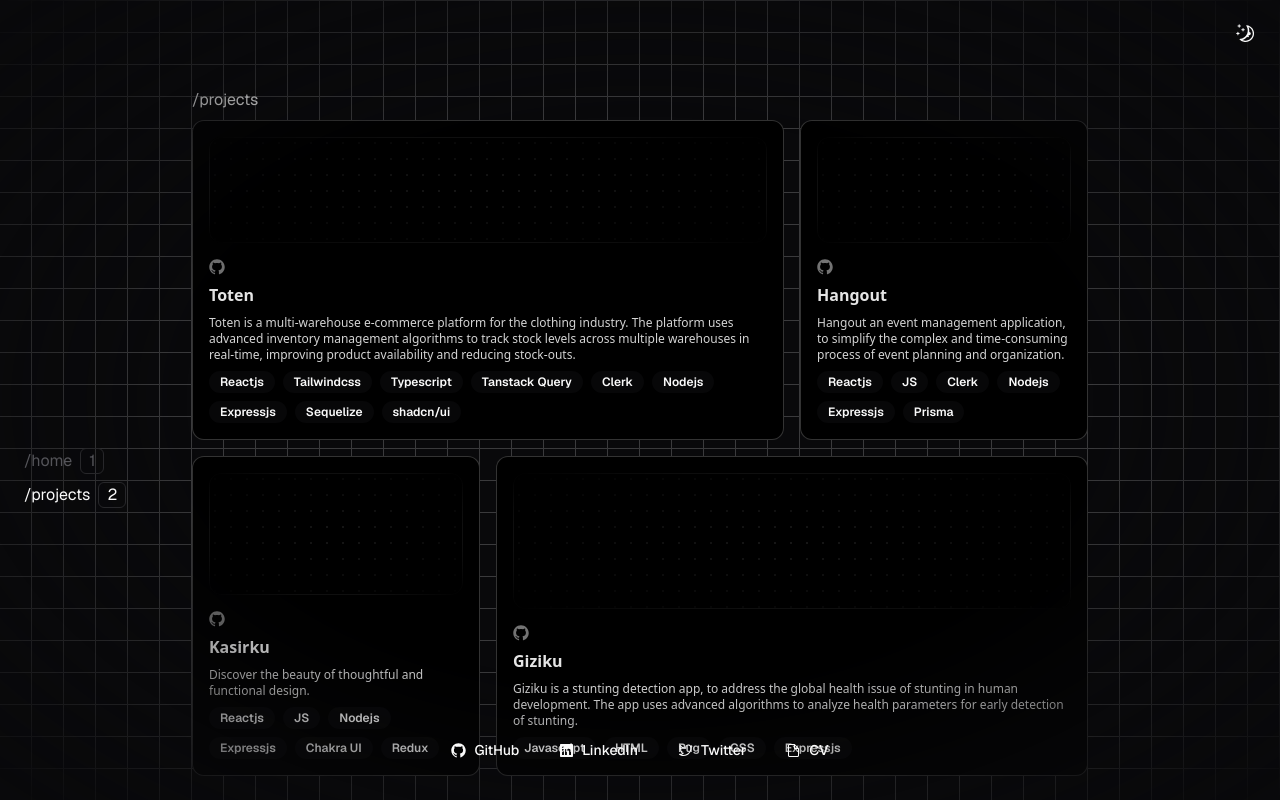
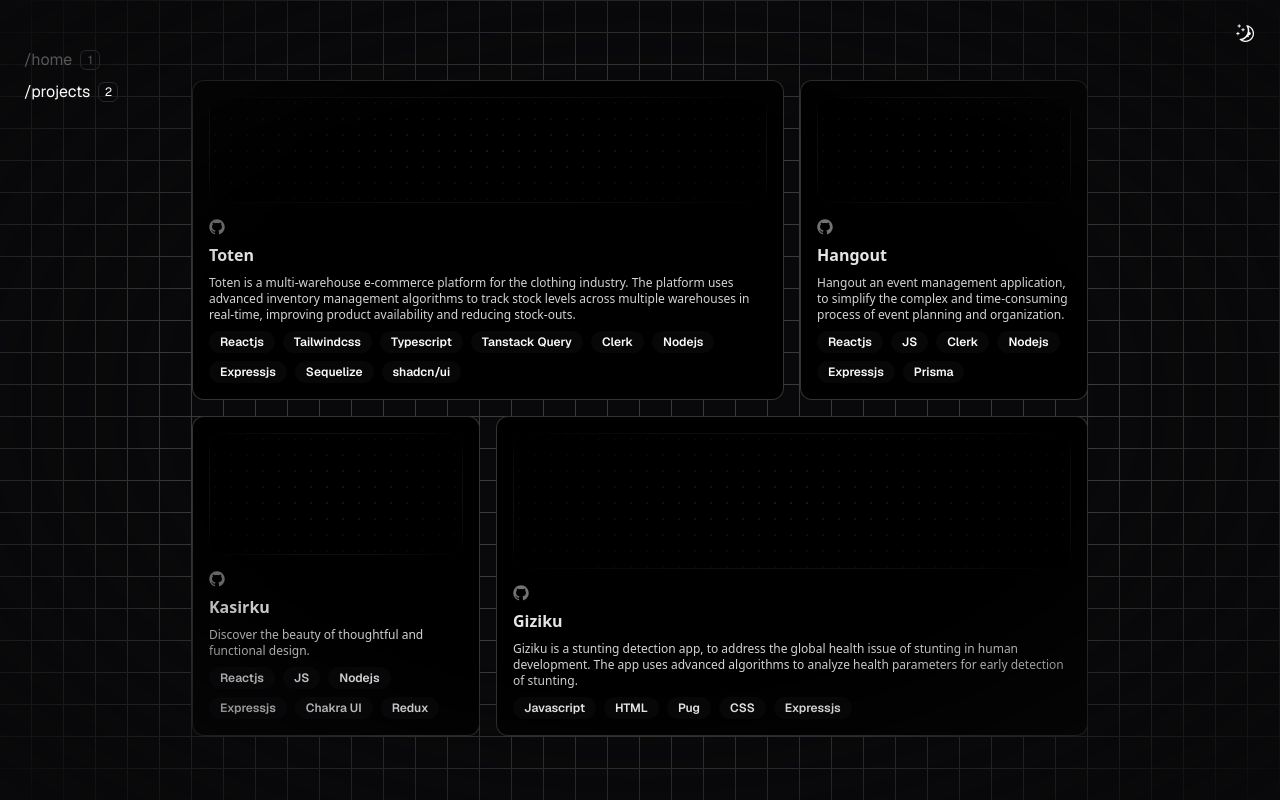
Before and after one commit to putuhema/phema.dev, a Next.js app: page /projects in a window 1280 px wide. Built offline with nearby package versions, Linux system fonts and the light colour scheme.

Commit message:
fix: footer & nav

```diff
--- a/app/page.tsx
+++ b/app/page.tsx
@@ -1,9 +1,7 @@
-import { ModeToggle } from "@/components/mode-toggle";
-import { buttonVariants } from "@/components/ui/button";
+import Footer from "@/components/footer";
 import { FollowerPointerCard } from "@/components/ui/following-pointer";
 import { Icon } from "@/components/ui/icon";
 import { TypewriterEffect } from "@/components/ui/typewritter";
-import { cn } from "@/lib/utils";
 
 export default function Home() {
   return (
@@ -20,6 +18,9 @@ export default function Home() {
           </div>
         </FollowerPointerCard>
       </div>
+      <div className="absolute bottom-0 left-1/2 transform -translate-x-1/2 p-4">
+        <Footer />
+      </div>
     </div>
   );
 }
--- a/app/projects/page.tsx
+++ b/app/projects/page.tsx
@@ -1,14 +1,12 @@
-import { cn } from "@/lib/utils";
 import React from "react";
 import { BentoGrid, BentoGridItem } from "@/components/ui/bento-grid";
-import { ClipboardIcon, FileIcon, GitHubLogoIcon, SunIcon, TableIcon } from "@radix-ui/react-icons";
+import { GitHubLogoIcon } from "@radix-ui/react-icons";
 
 export default function Page() {
   return (
     <main className="bg-background  dark:bg-grid-white/[0.2] bg-grid-black/[0.2] relative h-[100dvh]">
       <div className="absolute pointer-events-none inset-0 flex items-center justify-center bg-background [mask-image:radial-gradient(ellipse_at_center,transparent_50%,black)]"></div>
       <div className="max-w-4xl mx-auto pt-20 ">
-        <p className="my-2">/projects</p>
         <BentoGrid className="max-w-4xl mx-auto md:auto-rows-[20rem]">
           {items.map((item, i) => (
             <BentoGridItem
@@ -33,21 +31,33 @@ const Skeleton = () => (
 const items = [
   {
     title: "Toten",
-    description: "Toten is a multi-warehouse e-commerce platform for the clothing industry. The platform uses advanced inventory management algorithms to track stock levels across multiple warehouses in real-time, improving product availability and reducing stock-outs.",
+    description:
+      "Toten is a multi-warehouse e-commerce platform for the clothing industry. The platform uses advanced inventory management algorithms to track stock levels across multiple warehouses in real-time, improving product availability and reducing stock-outs.",
     header: <Skeleton />,
     className: "md:col-span-2",
     icon: <GitHubLogoIcon className="h-4 w-4 text-neutral-500" />,
     url: "https://github.com/purwadhikafullstack/JCWDOL01101",
-    techstack: ["Reactjs", "Tailwindcss", "Typescript", "Tanstack Query", "Clerk", "Nodejs", "Expressjs", "Sequelize", "shadcn/ui"]
+    techstack: [
+      "Reactjs",
+      "Tailwindcss",
+      "Typescript",
+      "Tanstack Query",
+      "Clerk",
+      "Nodejs",
+      "Expressjs",
+      "Sequelize",
+      "shadcn/ui",
+    ],
   },
   {
     title: "Hangout",
-    description: "Hangout an event management application, to simplify the complex and time-consuming process of event planning and organization.",
+    description:
+      "Hangout an event management application, to simplify the complex and time-consuming process of event planning and organization.",
     header: <Skeleton />,
     className: "md:col-span-1",
     icon: <GitHubLogoIcon className="h-4 w-4 text-neutral-500" />,
     url: "https://github.com/putuhema/Hangout",
-    techstack: ["Reactjs", "JS", "Clerk", "Nodejs", "Expressjs", "Prisma"]
+    techstack: ["Reactjs", "JS", "Clerk", "Nodejs", "Expressjs", "Prisma"],
   },
   {
     title: "Kasirku",
@@ -56,7 +66,7 @@ const items = [
     className: "md:col-span-1",
     icon: <GitHubLogoIcon className="h-4 w-4 text-neutral-500" />,
     url: "https://github.com/putuhema/kasirku",
-    techstack: ["Reactjs", "JS", "Nodejs", "Expressjs", "Chakra UI", "Redux"]
+    techstack: ["Reactjs", "JS", "Nodejs", "Expressjs", "Chakra UI", "Redux"],
   },
   {
     title: "Giziku",
@@ -66,6 +76,6 @@ const items = [
     className: "md:col-span-2",
     icon: <GitHubLogoIcon className="h-4 w-4 text-neutral-500" />,
     url: "https://github.com/putuhema/giziku",
-    techstack: ["Javascript", "HTML", "Pug", "CSS", "Expressjs"]
+    techstack: ["Javascript", "HTML", "Pug", "CSS", "Expressjs"],
   },
 ];
--- a/components/footer.tsx
+++ b/components/footer.tsx
@@ -1,44 +1,52 @@
-import { FileIcon, GitHubLogoIcon, LinkedInLogoIcon, TwitterLogoIcon } from "@radix-ui/react-icons";
+import {
+  FileIcon,
+  GitHubLogoIcon,
+  LinkedInLogoIcon,
+  TwitterLogoIcon,
+} from "@radix-ui/react-icons";
 import { buttonVariants } from "@/components/ui/button";
 import { cn } from "@/lib/utils";
 
 const Footer = () => {
   return (
-    <footer className='flex justify-center items-center my-4 mt-10 text-sm'>
+    <footer className="flex justify-center items-center   text-sm">
       <div className="flex items-center justify-center gap-2 my-4">
-        {
-          [{
+        {[
+          {
             icon: <GitHubLogoIcon />,
-            title: 'GitHub',
-            url: 'https://github.com/putuhema'
+            title: "GitHub",
+            url: "https://github.com/putuhema",
           },
           {
             icon: <LinkedInLogoIcon />,
-            title: 'LinkedIn',
-            url: 'https://linkedin.com/in/putuhema'
+            title: "LinkedIn",
+            url: "https://linkedin.com/in/putuhema",
           },
           {
             icon: <TwitterLogoIcon />,
-            title: 'Twitter',
-            url: 'https://twitter.com/putuhema_'
+            title: "Twitter",
+            url: "https://twitter.com/putuhema_",
           },
           {
             icon: <FileIcon />,
-            title: 'CV',
-            url: '#'
-          }
-          ].map(social => (
-            <a href={social.url} key={social.title} target="_blank" rel="noreferrer" className={cn(buttonVariants({ variant: 'link' }), 'w-max')}>
-              <span className="mr-2">
-                {social.icon}
-              </span>
-              {social.title}
-            </a>
-          ))
-        }
+            title: "CV",
+            url: "#",
+          },
+        ].map((social) => (
+          <a
+            href={social.url}
+            key={social.title}
+            target="_blank"
+            rel="noreferrer"
+            className={cn(buttonVariants({ variant: "link" }), "w-max")}
+          >
+            <span className="mr-2">{social.icon}</span>
+            {social.title}
+          </a>
+        ))}
       </div>
     </footer>
-  )
-}
+  );
+};
 
-export default Footer
+export default Footer;
--- a/components/main.tsx
+++ b/components/main.tsx
@@ -28,7 +28,7 @@ const Main = ({ children }: MainProps) => {
       <div className="absolute  z-50 top-0 right-0 p-4">
         <ModeToggle />
       </div>
-      <div className="flex max-w-5xl mx-auto z-50 gap-10 absolute top-1/2 left-0 p-4">
+      <div className="flex max-w-5xl mx-auto z-50 gap-10 absolute top-0 left-0 p-4">
         <TooltipProvider>
           <Nav
             links={[
@@ -54,9 +54,6 @@ const Main = ({ children }: MainProps) => {
         </TooltipProvider>
       </div>
       <div className="w-full min-h-screen">{children}</div>
-      <div className="absolute bottom-0 left-0 w-full">
-        <Footer />
-      </div>
     </div>
   );
 };
--- a/components/nav.tsx
+++ b/components/nav.tsx
@@ -3,11 +3,6 @@ import { cn } from "@/lib/utils";
 import { LucideIcon } from "lucide-react";
 import Link from "next/link";
 import { usePathname } from "next/navigation";
-import {
-  Tooltip,
-  TooltipContent,
-  TooltipTrigger,
-} from "@/components/ui/tooltip";
 
 interface NavProps {
   links: {
@@ -32,7 +27,9 @@ const Nav = ({ links }: NavProps) => {
           )}
         >
           <p>/{link.title}</p>
-          <p className="px-2  border rounded-md ml-2">{link.shortcut}</p>
+          <p className=" text-xs h-5 w-5 grid place-content-center  border rounded-md ml-2">
+            {link.shortcut}
+          </p>
         </Link>
       ))}
     </nav>
```
Also changed, not shown: app/layout.tsx (+1 -10 lines).
